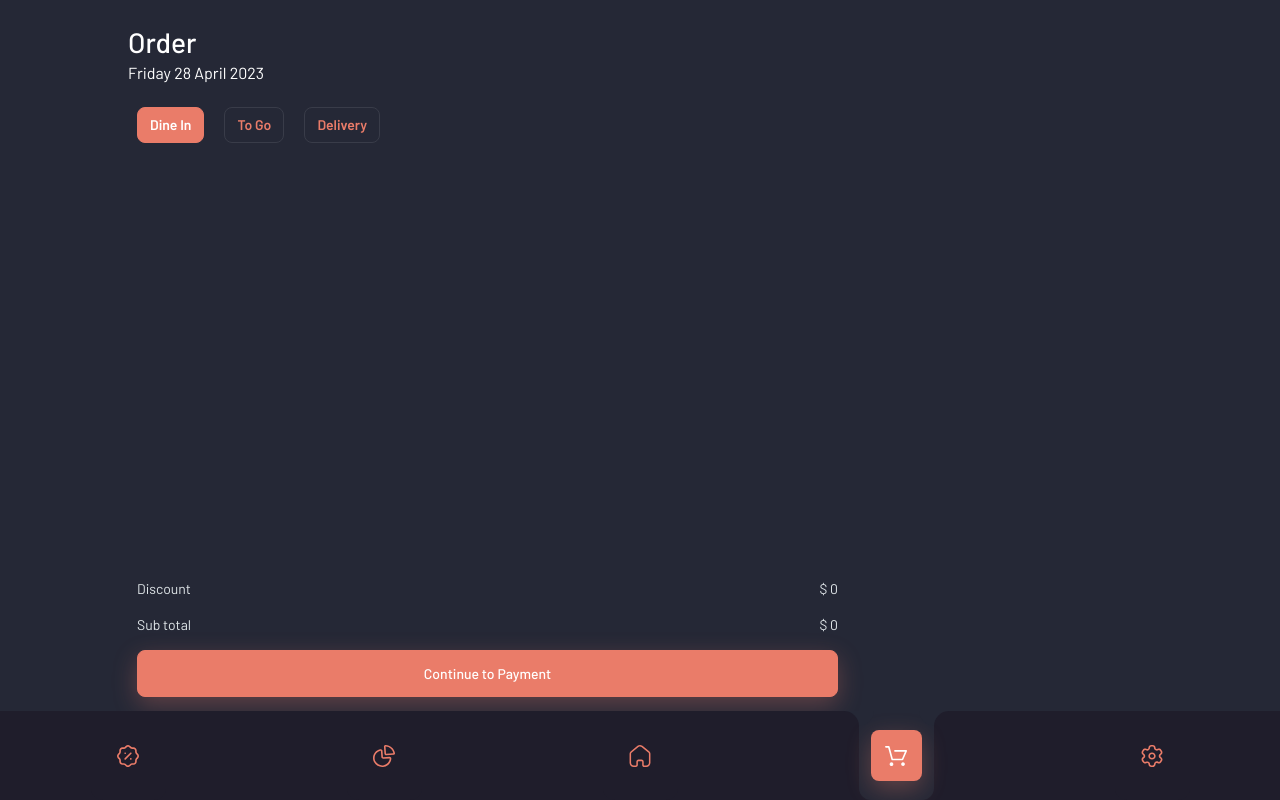
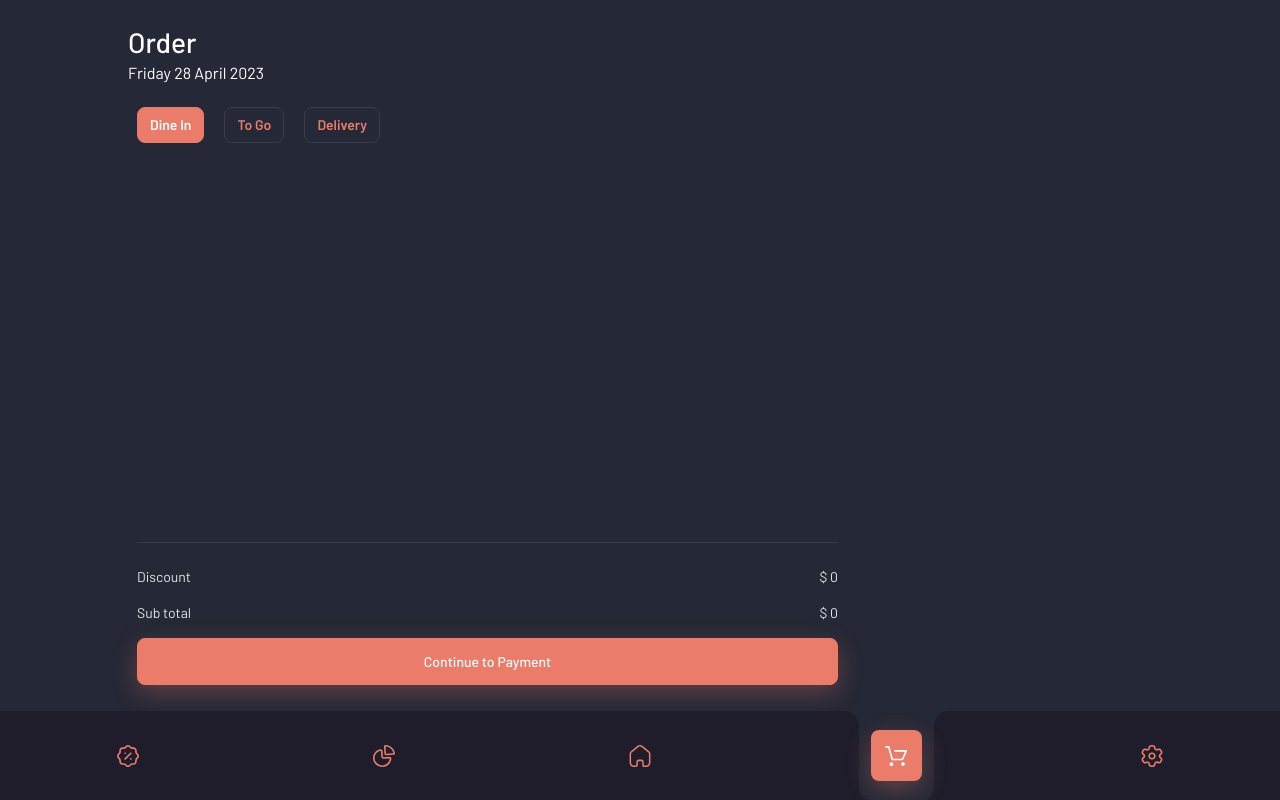
Before and after one commit to ekaterinakutovaya/food-orders-app, a React (Vite) app: page /order in a window 1280 px wide. Built offline with nearby package versions, Linux system fonts and the light colour scheme.

Commit message:
cart footer padding

```diff
--- a/src/components/CartMobile/CartMobile.scss
+++ b/src/components/CartMobile/CartMobile.scss
@@ -1,8 +1,6 @@
 .cart-mobile {
     // border: 1px dotted greenyellow;
     height: 100%;
-    // display: flex;
-    // flex-direction: column;
     display: grid;
     grid-template-rows: 0.5fr 4fr 1fr;
 
@@ -17,8 +15,8 @@
 
     &__footer {
         height: 120px;
-        margin: 12px 0;
-        // border: 1px dotted blue;
-
+        padding: 24px 0;
+        border-top: 1px solid var(--dark-line-color);
+        box-sizing: content-box;
     }
 }
```
